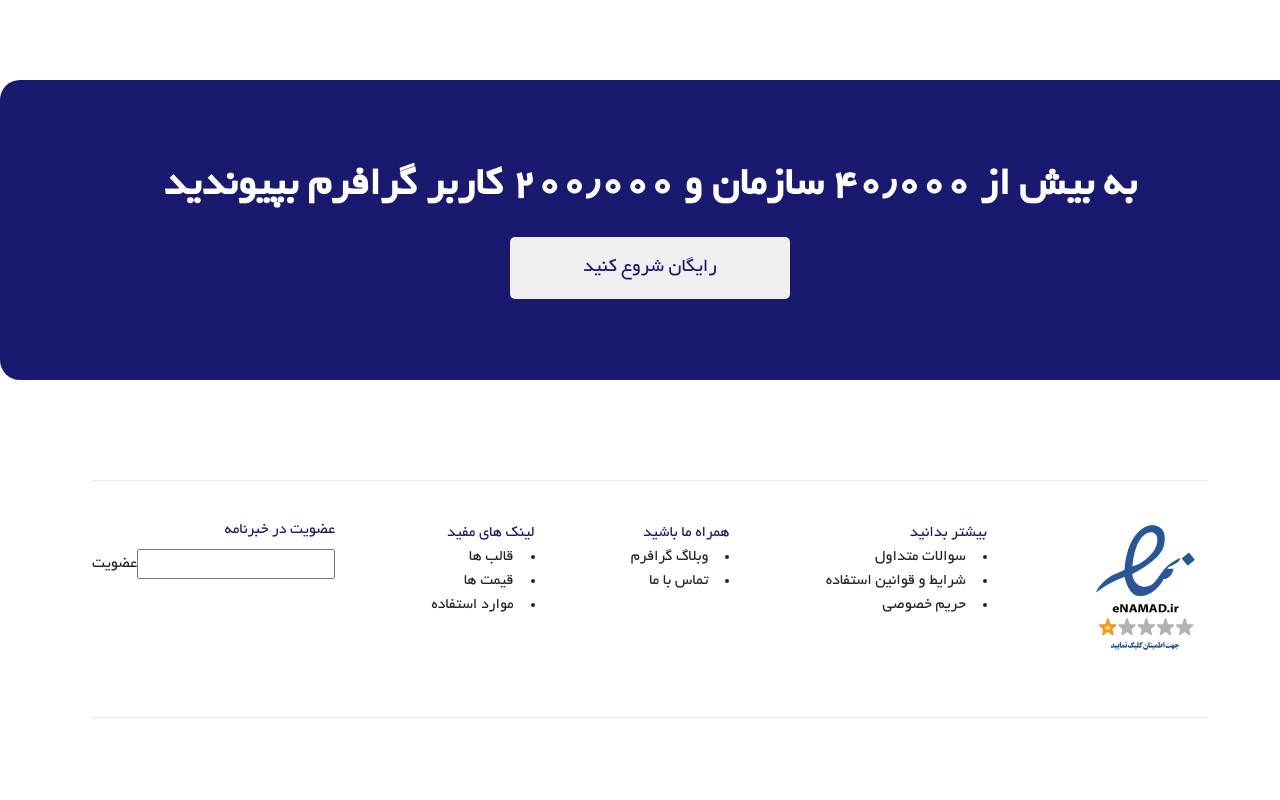
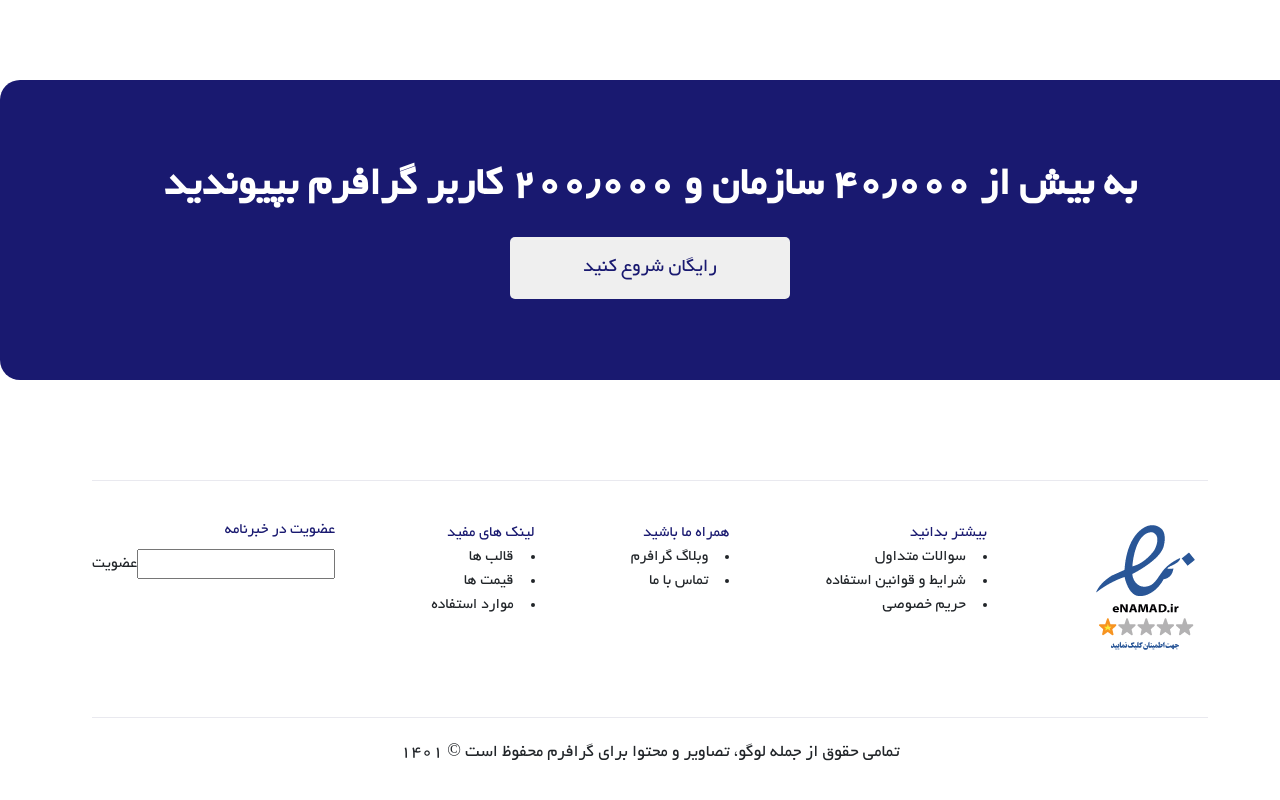
Before and after one commit to sajadtayefi/graphorm, a React (Create React App) app: page / in a window 1280 px wide. Shown: the part 9425-10225 px from the top of the page. Built offline with nearby package versions, Linux system fonts and the light colour scheme.

Commit message:
footer almost complated

```diff
--- a/src/Components/Footer.jsx
+++ b/src/Components/Footer.jsx
@@ -37,6 +37,9 @@ function Footer() {
                     <label htmlFor="input">{t('footer.list-four.btn')}</label>
                 </div>
             </div>
+            <h3 className={styles.copyright}>
+                {t('footer.copy&right')}
+            </h3>
         </div>
     );
 }
--- a/src/Components/footer.module.css
+++ b/src/Components/footer.module.css
@@ -4,8 +4,6 @@
   flex-direction: column;
   justify-content: space-between;
   padding-top: 20px;
-  padding-bottom: 60px;
-  margin-bottom: 90px;
 }
 .footrco {
   width: 100%;
@@ -15,7 +13,6 @@
   padding-top: 20px;
   padding-bottom: 60px;
   border-bottom: 1px solid #e9e9ef;
-  margin-bottom: 90px;
 }
 .title {
   margin: 0px;
@@ -25,3 +22,10 @@
   color: #191970;
   font-size: 16px;
 }
+.copyright {
+  display: flex;
+  justify-content: center;
+  align-items: center;
+  font-size: 18px;
+  margin: 25px 0px;
+}
--- a/src/language/fa/common.json
+++ b/src/language/fa/common.json
@@ -178,6 +178,7 @@
     "list-four": {
       "title": "عضویت در خبرنامه",
       "btn": "عضویت"
-    }
+    },
+    "copy&right": "تمامی حقوق از جمله لوگو، تصاویر و محتوا برای گرافرم محفوظ است © ۱۴۰۱"
   }
 }
```
